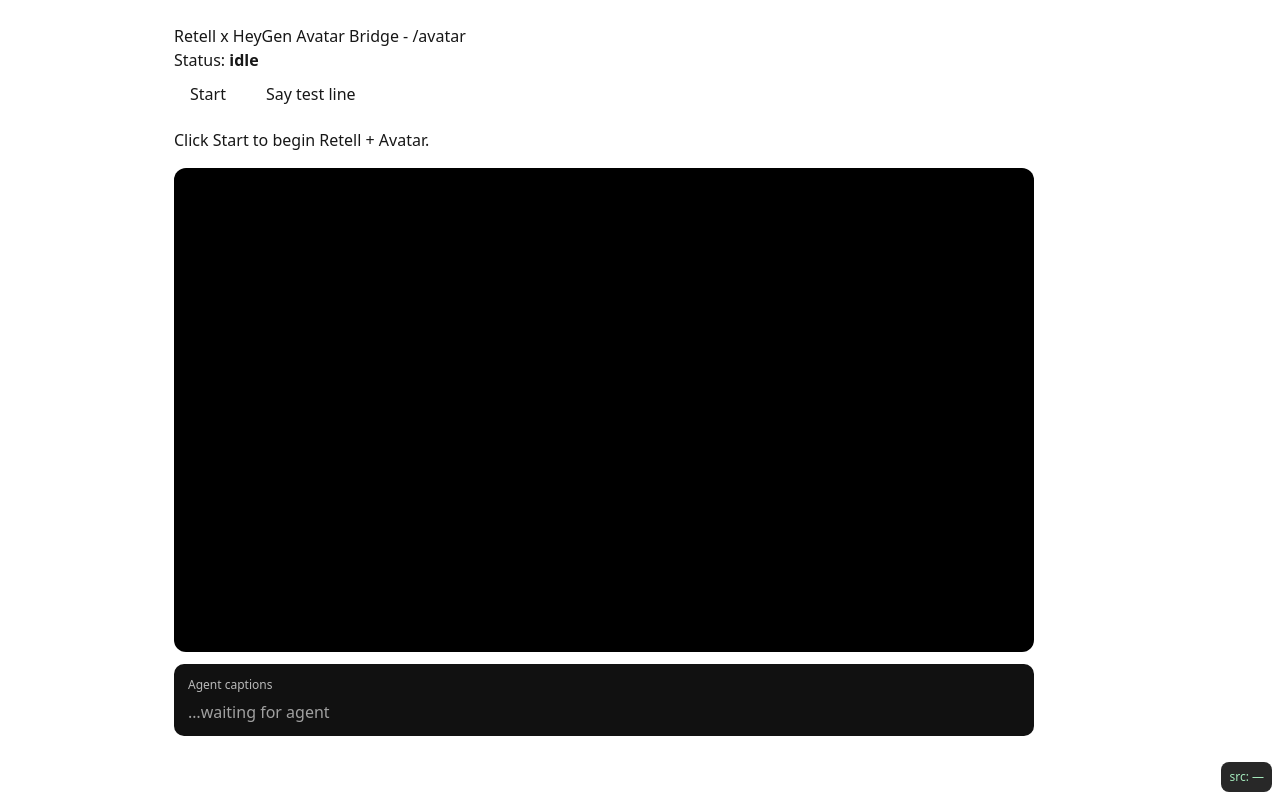
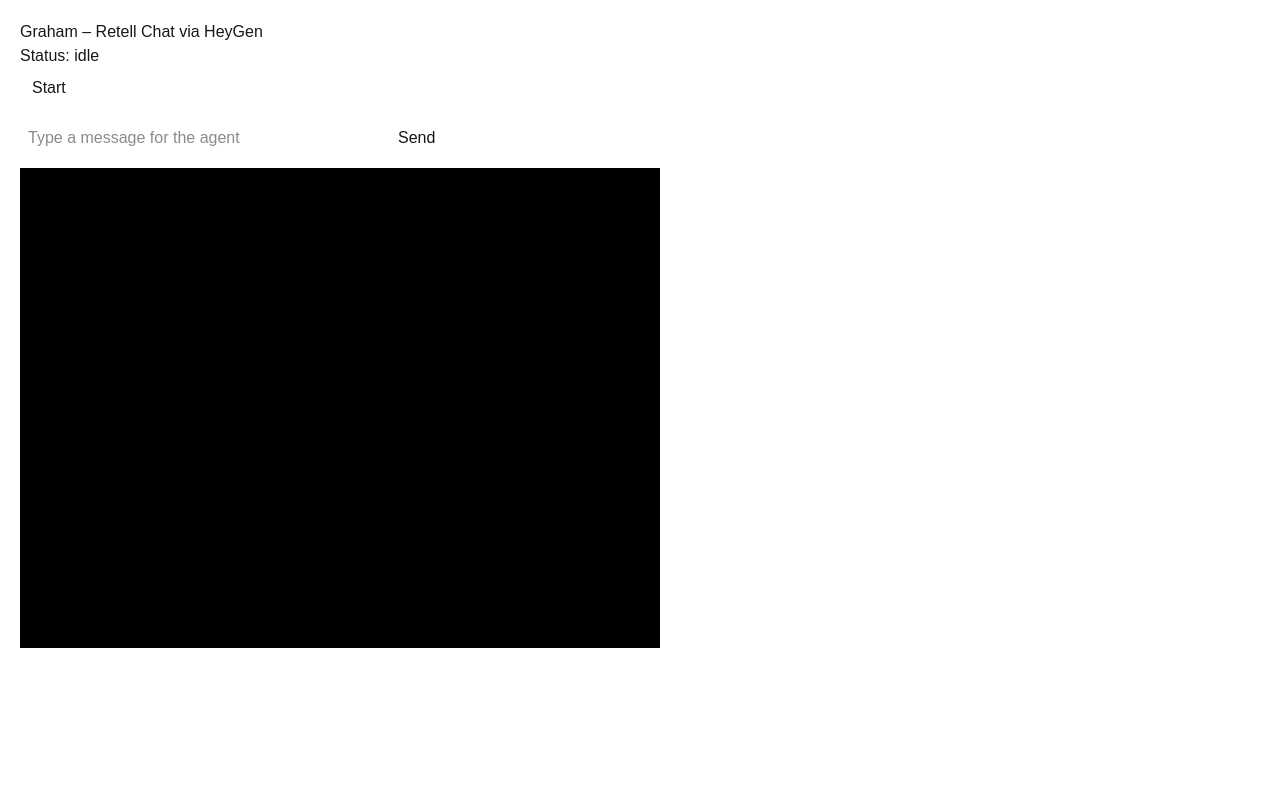
Before and after one commit to pharrisenterprises/avatar-rtl-widget-2, a Next.js app: page /avatar in a window 1280 px wide. Built offline with nearby package versions, Linux system fonts and the light colour scheme.

Commit message:
Update page.tsx

```diff
--- a/app/avatar/page.tsx
+++ b/app/avatar/page.tsx
@@ -1,228 +1,42 @@
 'use client';
 
-import { useEffect, useRef, useState } from 'react';
-import { RetellWebClient } from 'retell-client-js-sdk';
-import StreamingAvatar, {
-  StreamingEvents,
-  TaskType,
-  AvatarQuality,
-} from '@heygen/streaming-avatar';
+import { useState, useRef } from 'react';
+import { StreamingAvatar, StreamingEvents, AvatarQuality } from '@heygen/streaming-avatar';
 
-type Status = 'idle' | 'starting' | 'ready' | 'error';
+export default function AvatarPage() {
+  const [avatar, setAvatar] = useState<any>(null);
+  const [status, setStatus] = useState<string>('idle');
+  const [msg, setMsg] = useState<string>('');
+  const [chatId, setChatId] = useState<string>('');
+  const videoRef = useRef<HTMLVideoElement>(null);
 
-export default function AvatarBridge() {
-  const videoRef = useRef<HTMLVideoElement | null>(null);
-  const [status, setStatus] = useState<Status>('idle');
-  const [msg, setMsg] = useState('Click Start to begin Retell + Avatar.');
-  const [avatar, setAvatar] = useState<StreamingAvatar | null>(null);
-  const [captions, setCaptions] = useState<string[]>([]);
-  const [debug, setDebug] = useState<string>('—');
-
-  // Rolling agent full text for the current turn + how much we’ve already spoken
-  const agentFullRef = useRef<string>('');
-  const spokenIdxRef = useRef<number>(0);
-  const idleTimerRef = useRef<number | null>(null);
-
-  // Queue to avoid overlapping speaks
-  const speakQueueRef = useRef<string[]>([]);
-  const speakingRef = useRef<boolean>(false);
-
-  // ===== HARD SILENCE for anything that isn’t our HeyGen <video> =====
-  useEffect(() => {
-    // mark our video so we allow it to play with audio
-    if (videoRef.current) {
-      (videoRef.current as any).dataset.allowPlay = '1';
-    }
-
-    const origPlay = (HTMLMediaElement.prototype as any).play;
-    const patchedPlay = function (this: HTMLMediaElement, ...args: any[]) {
-      const allow = (this as any)?.dataset?.allowPlay === '1';
-      if (!allow) {
-        try { this.muted = true; this.volume = 0; } catch {}
-      }
-      try {
-        const p = origPlay.apply(this, args);
-        if (p && typeof (p as any).catch === 'function') return (p as any).catch(() => undefined);
-        return p;
-      } catch {
-        return Promise.resolve();
-      }
-    };
-    (HTMLMediaElement.prototype as any).play = patchedPlay;
-
-    const smash = () => {
-      const ours = videoRef.current;
-      document.querySelectorAll('audio, video').forEach((el) => {
-        const m = el as HTMLMediaElement;
-        const allow = (m as any)?.dataset?.allowPlay === '1';
-        if (!allow || (ours && m !== ours)) {
-          try { m.muted = true; m.volume = 0; m.pause?.(); } catch {}
-        }
-      });
-    };
-    const mo = new MutationObserver(smash);
-    mo.observe(document.documentElement, { childList: true, subtree: true });
-    const interval = window.setInterval(smash, 500);
-
-    return () => {
-      (HTMLMediaElement.prototype as any).play = origPlay;
-      mo.disconnect();
-      window.clearInterval(interval);
-    };
-  }, []);
-
-  // ===== HeyGen speak helpers =====
-  async function safeSpeak(a: StreamingAvatar, text: string) {
-    const t = text.trim();
-    if (!t) return;
-    try {
-      await a.speak({ text: t, task_type: TaskType.REPEAT } as any);
-      setCaptions((prev) => [...prev.slice(-10), t]);
-    } catch (err) {
-      console.error('[HeyGen] speak failed:', err);
-      setMsg('Error: speak() failed. See console.');
+  // Queue system so HeyGen speaks one thing at a time
+  const speakQueue: string[] = [];
+  function enqueueToSpeak(text: string) {
+    speakQueue.push(text);
+  }
+  async function drainSpeakQueue(a: any) {
+    while (speakQueue.length > 0) {
+      const text = speakQueue.shift();
+      if (!text) continue;
+      await a.speak({ text });
     }
   }
 
-  async function drainSpeakQueue(a: StreamingAvatar) {
-    if (speakingRef.current) return;
-    speakingRef.current = true;
-    try {
-      while (speakQueueRef.current.length > 0) {
-        const chunk = speakQueueRef.current.shift();
-        if (!chunk) break;
-        await safeSpeak(a, chunk);
-      }
-    } finally {
-      speakingRef.current = false;
-    }
-  }
-
-  function enqueueToSpeak(text: string) {
-    const t = text.trim();
-    if (!t) return;
-    speakQueueRef.current.push(t);
-    if (avatar) void drainSpeakQueue(avatar);
-  }
-
-  // ===== Retell text extraction (deep + robust) =====
-  function isUserRole(o: any): boolean {
-    const role = (o?.role || o?.speaker || o?.source || o?.who || '').toString().toLowerCase();
-    return role.includes('user');
-  }
-
-  // Recursively collect candidate strings from keys we care about
-  function deepCollectAgentStrings(o: any, seen: Set<any>, acc: string[] = []): string[] {
-    if (!o || typeof o !== 'object' || seen.has(o)) return acc;
-    seen.add(o);
-
-    // If object marks user role, skip
-    if (isUserRole(o)) return acc;
-
-    // Scan own props
-    for (const [k, v] of Object.entries(o)) {
-      if (typeof v === 'string' && /text|transcript|content|message/i.test(k)) {
-        const s = v.trim();
-        if (s) acc.push(s);
-      }
-      if (Array.isArray(v) && /transcript/i.test(k)) {
-        for (const item of v) {
-          if (item && typeof item === 'object' && !isUserRole(item)) {
-            const x = (item as any).text || (item as any).transcript || (item as any).content || (item as any).message || '';
-            const s = String(x).trim();
-            if (s) acc.push(s);
-          }
-        }
-      }
-      if (v && typeof v === 'object') {
-        deepCollectAgentStrings(v, seen, acc);
-      }
-    }
-    return acc;
-  }
-
-  function normalizeAgentFull(candidates: string[]): string {
-    if (candidates.length === 0) return '';
-    const longest = candidates.reduce((a, b) => (a.length >= b.length ? a : b), '');
-    const joined = candidates.join(' ');
-    const full = (longest.length > joined.length ? longest : joined).replace(/\s+/g, ' ').trim();
-    return full;
-  }
-
-  function splitCompletedSince(lastIdx: number, full: string) {
-    const newChunk = full.slice(lastIdx);
-    if (!newChunk) return { completed: [] as string[], consumed: 0 };
-    const re = /[^.!?…]+[.!?…]+["')]*\s*/g;
-    const completed: string[] = [];
-    let consumed = 0;
-    let m: RegExpExecArray | null;
-    while ((m = re.exec(newChunk)) !== null) {
-      completed.push(m[0].trim());
-      consumed = m.index + m[0].length;
-    }
-    return { completed, consumed };
-  }
-
-  function tryFlushTail(forceFinal: boolean) {
-    const full = agentFullRef.current;
-    const last = spokenIdxRef.current;
-    if (full.length <= last) return;
-
-    const { completed, consumed } = splitCompletedSince(last, full);
-    if (completed.length) {
-      spokenIdxRef.current = last + consumed;
-      completed.forEach((s) => enqueueToSpeak(s));
-    }
-    if (forceFinal && spokenIdxRef.current < full.length) {
-      const tail = full.slice(spokenIdxRef.current).trim();
-      if (tail) {
-        spokenIdxRef.current = full.length;
-        enqueueToSpeak(tail);
-      }
-    }
-  }
-
-  function handleRetellUpdate(u: any) {
-    const candidates = deepCollectAgentStrings(u, new Set());
-    setDebug(candidates.length ? `found ${candidates.length}` : 'no-agent-text');
-
-    const full = normalizeAgentFull(candidates);
-    if (!full) return;
-
-    agentFullRef.current = full;
-
-    // debounce: if agent pauses, flush remaining
-    if (idleTimerRef.current) window.clearTimeout(idleTimerRef.current);
-    idleTimerRef.current = window.setTimeout(() => tryFlushTail(true), 1200);
-
-    // speak newly completed sentences now
-    tryFlushTail(false);
-  }
-
-  // ===== Start flow =====
   async function start() {
     try {
       setStatus('starting');
-      setMsg('Requesting tokens...');
+      setMsg('Starting chat + avatar...');
 
-      // Retell
-      const r1 = await fetch('/api/retell-webcall', { method: 'POST' });
-      if (!r1.ok) throw new Error('Retell token failed: ' + r1.status);
-      const { access_token } = await r1.json();
+      // 1) Start Retell Chat
+      const r1 = await fetch('/api/retell-chat/start', { method: 'POST' });
+      if (!r1.ok) throw new Error('Chat start failed');
+      const { chat_id } = await r1.json();
+      setChatId(chat_id);
 
-      const retell = new RetellWebClient();
-      await retell.startCall({ accessToken: access_token });
-      console.log('[Retell] call started');
-
-      retell.on?.('update', (u: any) => {
-        try { handleRetellUpdate(u); } catch (e) { console.error('parse update failed', e); }
-      });
-      retell.on?.('agent_stop_talking', () => tryFlushTail(true));
-      retell.on?.('error', (e: any) => console.error('[Retell] error', e));
-
-      // HeyGen
+      // 2) Start HeyGen
       const r2 = await fetch('/api/heygen-token', { method: 'POST' });
-      if (!r2.ok) throw new Error('HeyGen token failed: ' + r2.status);
+      if (!r2.ok) throw new Error('HeyGen token failed');
       const { token } = await r2.json();
 
       const a = new StreamingAvatar({ token });
@@ -230,7 +44,6 @@
         const stream: MediaStream = evt.detail;
         if (videoRef.current) {
           videoRef.current.srcObject = stream;
-          (videoRef.current as any).dataset.allowPlay = '1';
           videoRef.current.muted = false;
           videoRef.current.volume = 1;
           videoRef.current.play().catch(() => {});
@@ -244,10 +57,9 @@
       if (avatarName) opts.avatarName = avatarName;
 
       await a.createStartAvatar(opts);
-
       setAvatar(a);
       setStatus('ready');
-      setMsg('Live! Avatar mirrors agent (sentences only).');
+      setMsg('Live! Type to chat; Graham will speak the agent’s replies.');
     } catch (e: any) {
       console.error(e);
       setStatus('error');
@@ -255,88 +67,52 @@
     }
   }
 
-  // manual sanity button
-  async function sayTest() {
-    if (!avatar) return;
-    enqueueToSpeak('Manual test line. You should hear me and see my mouth move.');
-    await drainSpeakQueue(avatar);
+  async function chatSend(e: React.FormEvent<HTMLFormElement>) {
+    e.preventDefault();
+    if (!avatar || !chatId) return;
+    const fd = new FormData(e.currentTarget);
+    const userText = String(fd.get('chat') || '').trim();
+    if (!userText) return;
+
+    const r = await fetch('/api/retell-chat/send', {
+      method: 'POST',
+      headers: { 'Content-Type': 'application/json' },
+      body: JSON.stringify({ chat_id: chatId, content: userText })
+    });
+    const data = await r.json();
+    const agentText = (data?.text || '').trim();
+    if (agentText) {
+      enqueueToSpeak(agentText);
+      if (avatar) await drainSpeakQueue(avatar);
+    }
+
+    (e.currentTarget.querySelector('input[name="chat"]') as HTMLInputElement).value = '';
   }
 
   return (
-    <main style={{ padding: 24, maxWidth: 980, margin: '0 auto', fontFamily: 'system-ui' }}>
-      <h1>Retell x HeyGen Avatar Bridge - /avatar</h1>
-      <p>Status: <strong>{status}</strong></p>
+    <div style={{ padding: 20 }}>
+      <h1>Graham – Retell Chat via HeyGen</h1>
+      <p>Status: {status}</p>
+      <p>{msg}</p>
 
-      <div style={{ display: 'flex', gap: 8, flexWrap: 'wrap' }}>
-        <button
-          onClick={start}
-          style={{ padding: '10px 16px', borderRadius: 8, cursor: 'pointer' }}
-        >
+      <div style={{ marginBottom: 10 }}>
+        <button onClick={start} style={{ padding: '8px 12px', borderRadius: 8, cursor: 'pointer' }}>
           Start
-        </button>
-        <button
-          onClick={sayTest}
-          style={{ padding: '10px 16px', borderRadius: 8, cursor: 'pointer' }}
-        >
-          Say test line
         </button>
       </div>
 
-      <p style={{ marginTop: 12 }}>{msg}</p>
+      <form onSubmit={chatSend} style={{ display: 'flex', gap: 6, marginBottom: 10 }}>
+        <input
+          name="chat"
+          placeholder="Type a message for the agent"
+          style={{ padding: 8, borderRadius: 6, width: 360 }}
+        />
+        <button type="submit" style={{ padding: '8px 12px', borderRadius: 8, cursor: 'pointer' }}>
+          Send
+        </button>
+      </form>
 
-      <video
-        ref={videoRef}
-        autoPlay
-        playsInline
-        style={{
-          width: '100%',
-          maxWidth: 860,
-          aspectRatio: '16/9',
-          background: '#000',
-          borderRadius: 12,
-          marginTop: 16,
-        }}
-      />
-
-      {/* Captions: exactly what we send to HeyGen */}
-      <div
-        style={{
-          marginTop: 12,
-          padding: '12px 14px',
-          borderRadius: 10,
-          background: '#111',
-          color: '#fff',
-          lineHeight: 1.5,
-          fontSize: 16,
-          maxWidth: 860,
-        }}
-      >
-        <div style={{ opacity: 0.7, fontSize: 12, marginBottom: 6 }}>Agent captions</div>
-        {captions.length === 0 ? (
-          <div style={{ opacity: 0.6 }}>…waiting for agent</div>
-        ) : (
-          captions.map((c, i) => (
-            <div key={i} style={{ margin: '4px 0' }}>• {c}</div>
-          ))
-        )}
-      </div>
-
-      {/* tiny debug indicator */}
-      <div
-        style={{
-          position: 'fixed',
-          right: 8,
-          bottom: 8,
-          background: '#111',
-          color: '#9ae6b4',
-          padding: '6px 8px',
-          borderRadius: 8,
-          fontSize: 12,
-          opacity: 0.9,
-        }}
-      >
-        src: {debug}
-      </div>
-    </main>
+      <video ref={videoRef} autoPlay playsInline style={{ width: 640, height: 480, background: '#000' }} />
+    </div>
   );
 }
```
